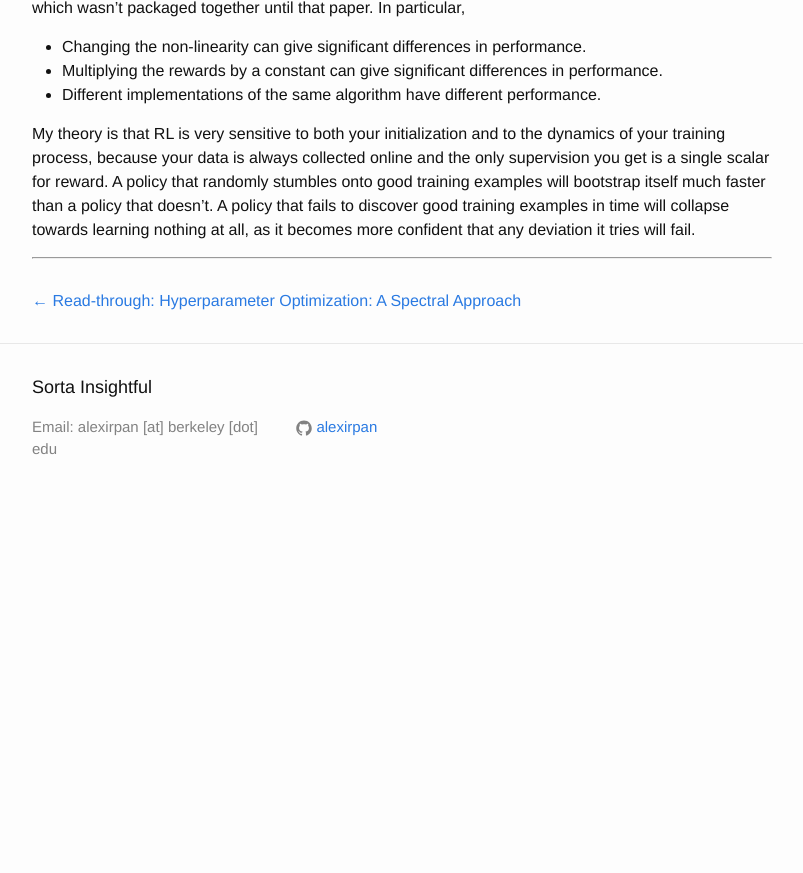
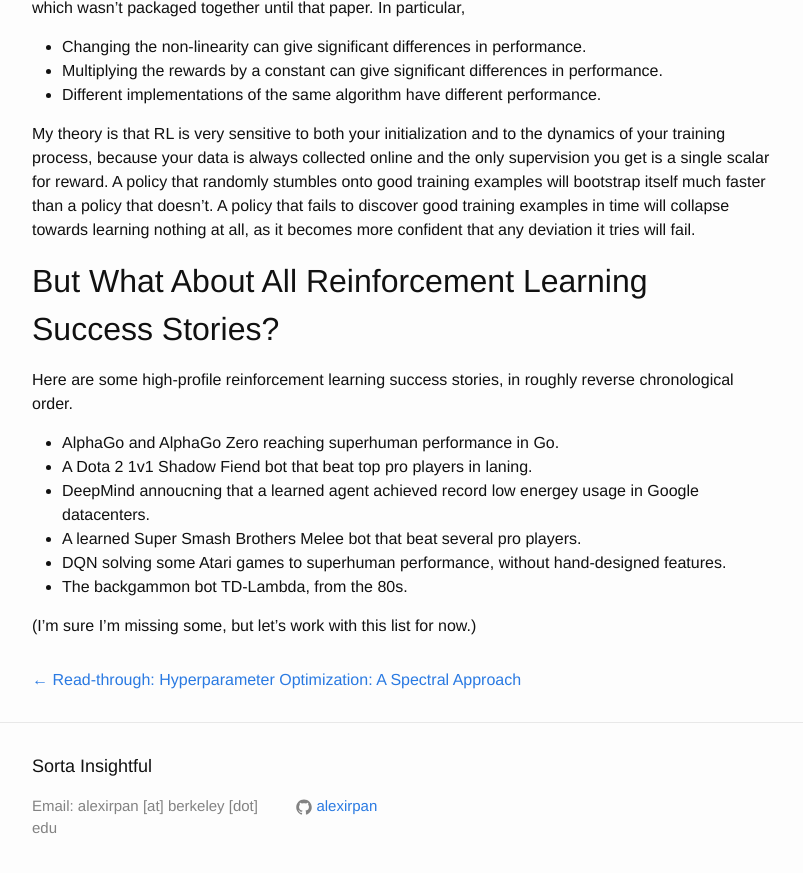
Before and after one commit to alexirpan/alexirpan.github.io, a Jekyll site: the page built from _posts/2017-08-05-rl-hard.markdown, in a window 1280 px wide and 900 px high, scrolled down 6705 px. Shown: the top 873 px of the window, without its empty margins (238-1041 px from the left). Built offline with Jekyll 4.4.1, drawn with Linux system fonts in a browser that asks for light colours; nearby versions of some CDN libraries; before the commit the page ends 7226 px from its top, so only the background shows below that.

Commit message:
Starting second section.

```diff
--- a/_posts/2017-08-05-rl-hard.markdown
+++ b/_posts/2017-08-05-rl-hard.markdown
@@ -335,4 +335,20 @@
 examples in time will collapse towards learning nothing at all, as it becomes
 more confident that any deviation it tries will fail.
 
-------------------------------------------
+
+But What About All Reinforcement Learning Success Stories?
+-------------------------------------------------------------------
+
+Here are some high-profile reinforcement learning success stories, in
+roughly reverse chronological order.
+
+* AlphaGo and AlphaGo Zero reaching superhuman performance in Go.
+* A Dota 2 1v1 Shadow Fiend bot that beat top pro players in laning.
+* DeepMind annoucning that a learned agent achieved record low energey usage
+in Google datacenters.
+* A learned Super Smash Brothers Melee bot that beat several pro players.
+* DQN solving some Atari games to superhuman performance, without hand-designed
+features.
+* The backgammon bot TD-Lambda, from the 80s.
+
+(I'm sure I'm missing some, but let's work with this list for now.)
```
